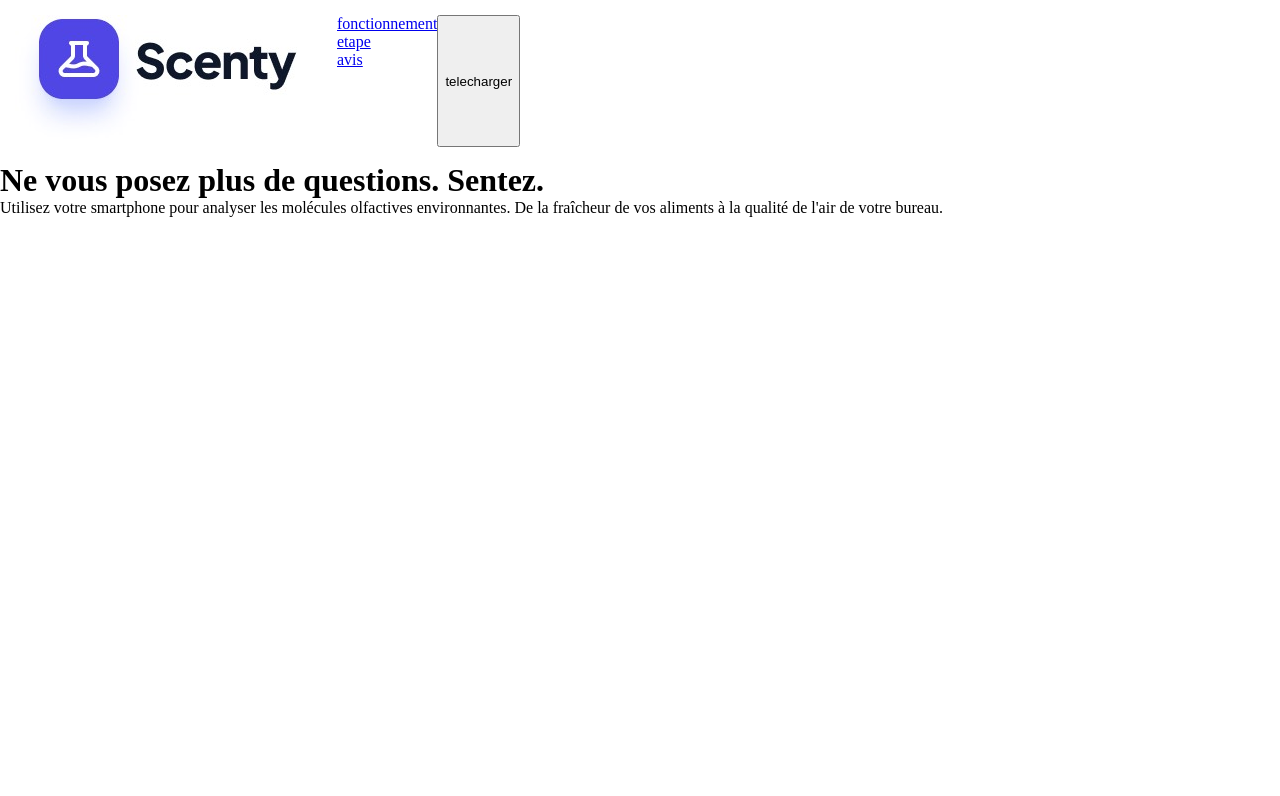
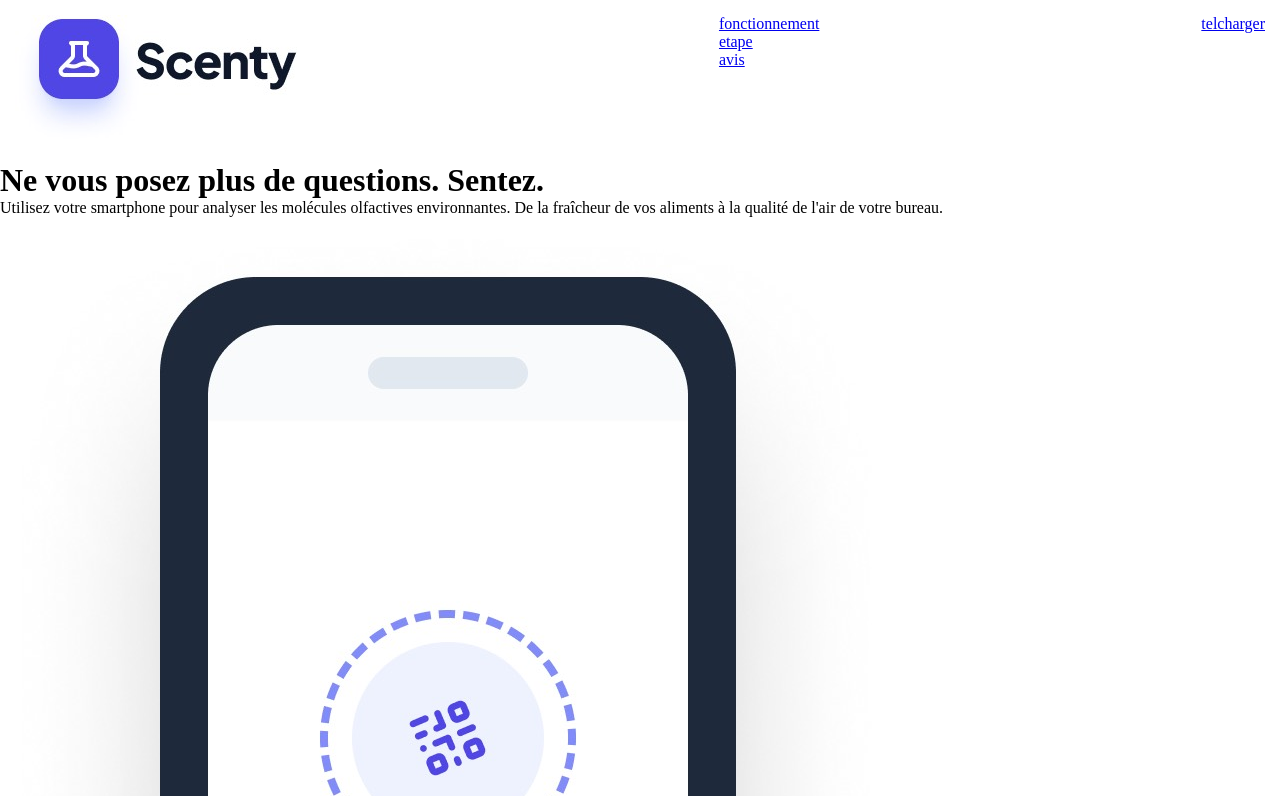
Before and after one commit to killian6983/appli, a plain HTML site: page index.html in a window 1280 px wide. Shown: the top 796 px of the page. Drawn offline with Linux system fonts and the light colour scheme.

Commit message:
je galere

```diff
--- a/index.html
+++ b/index.html
@@ -18,7 +18,7 @@
                 <li><a href="#">avis</a></li>
             </ul>
         </nav>
-        <button>telecharger</button>
+        <a href="#">telcharger</a>
     </header>
     <main>
         <div>
@@ -33,6 +33,7 @@
                 olfactives environnantes. De la fraîcheur de vos
                 aliments à la qualité de l'air de votre bureau.
             </p>
+            <img src="image/image tel.png" alt="">
         </div>
     </main>
 
--- a/style.css
+++ b/style.css
@@ -6,9 +6,20 @@ header{
     display: flex;
     margin: auto;
     padding: 15px;
+    justify-content: space-between;
 }
 
 header nav ul{
     list-style: none;
     text-decoration: none;
 }
+
+main{
+    display: flex;
+    margin: auto;
+    justify-content: space-between;
+}
+
+main img{
+
+}
```
